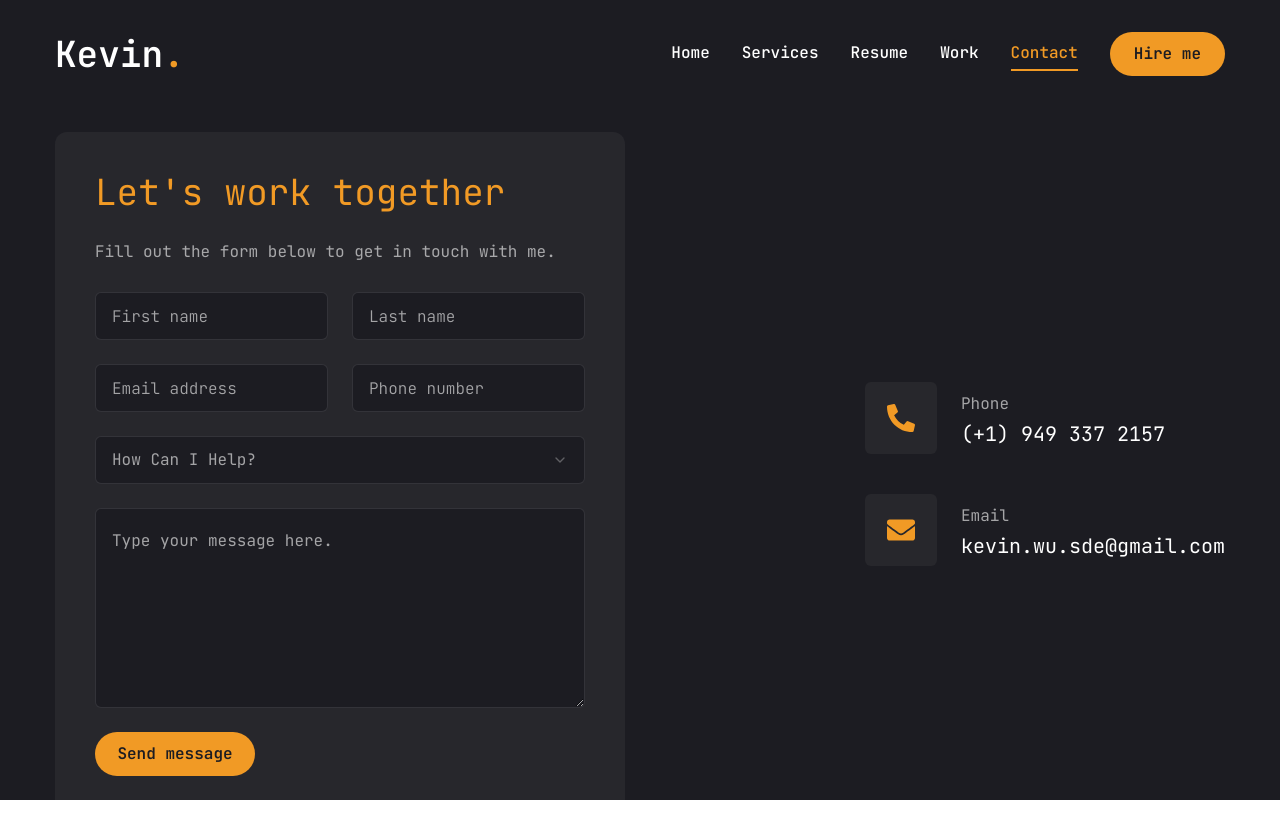
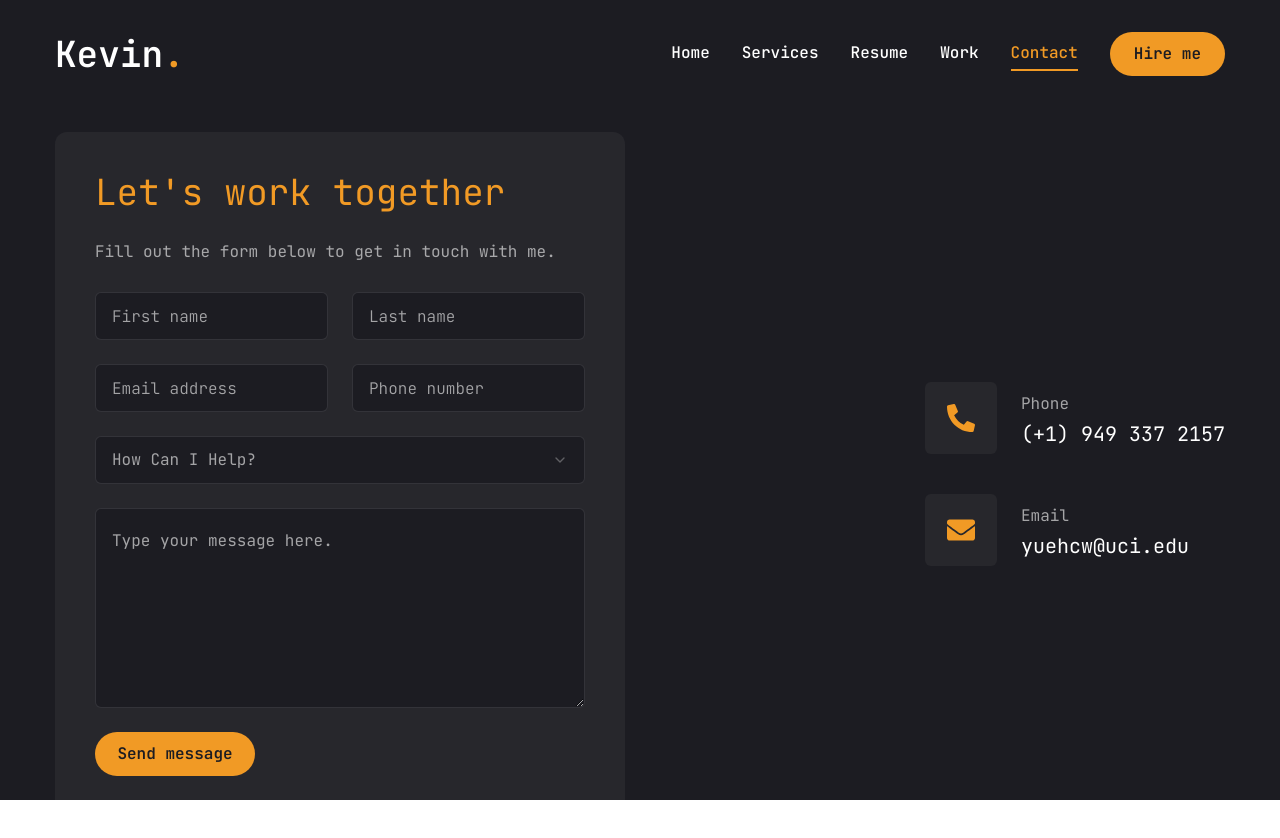
Before and after one commit to yuehcw/kevin-portfolio, a Next.js app: page /contact in a window 1280 px wide. Built offline with nearby package versions, Linux system fonts and the light colour scheme.

Commit message:
Editing contact info

```diff
--- a/app/contact/page.jsx
+++ b/app/contact/page.jsx
@@ -25,7 +25,7 @@ const info = [
   {
     icon: <FaEnvelope />,
     title: "Email",
-    description: "kevin.wu.sde@gmail.com",
+    description: "yuehcw@uci.edu",
   },
   // {
   //   icon: <FaMapMarkerAlt />,
--- a/app/resume/page.jsx
+++ b/app/resume/page.jsx
@@ -38,7 +38,7 @@ const about = {
     },
     {
       fieldName: "Email",
-      fieldValue: "kevin.wu.sde@gmail.com",
+      fieldValue: "yuehcw@uci.edu",
     },
     {
       fieldName: "Availability:",
```
